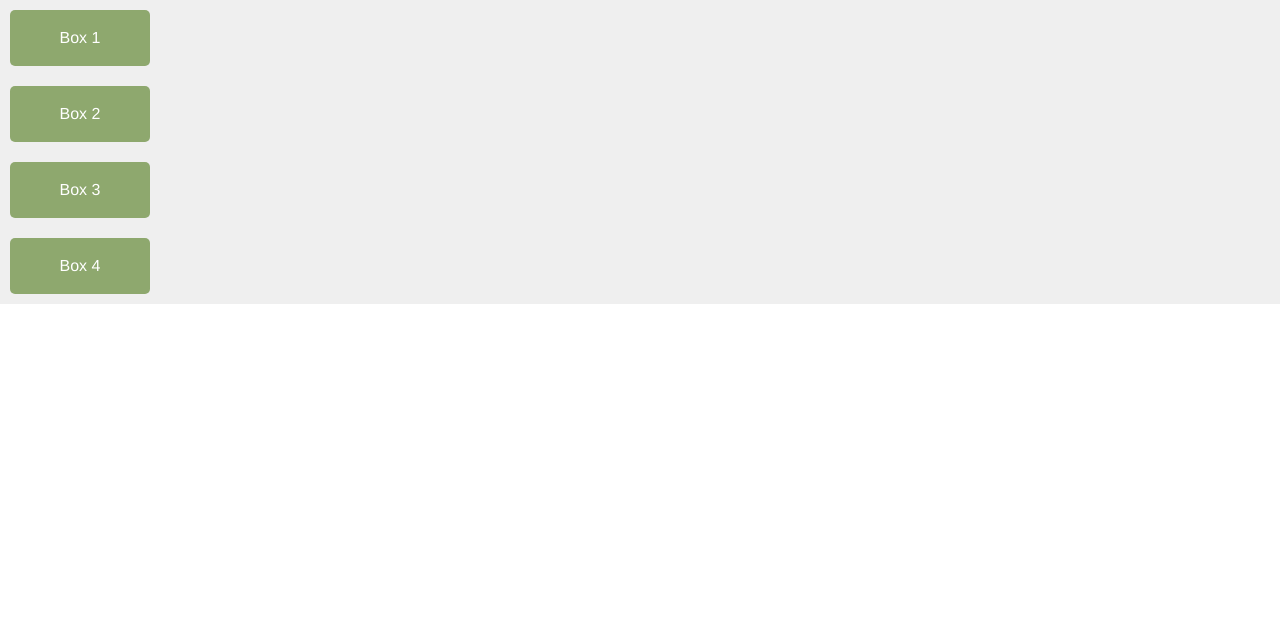
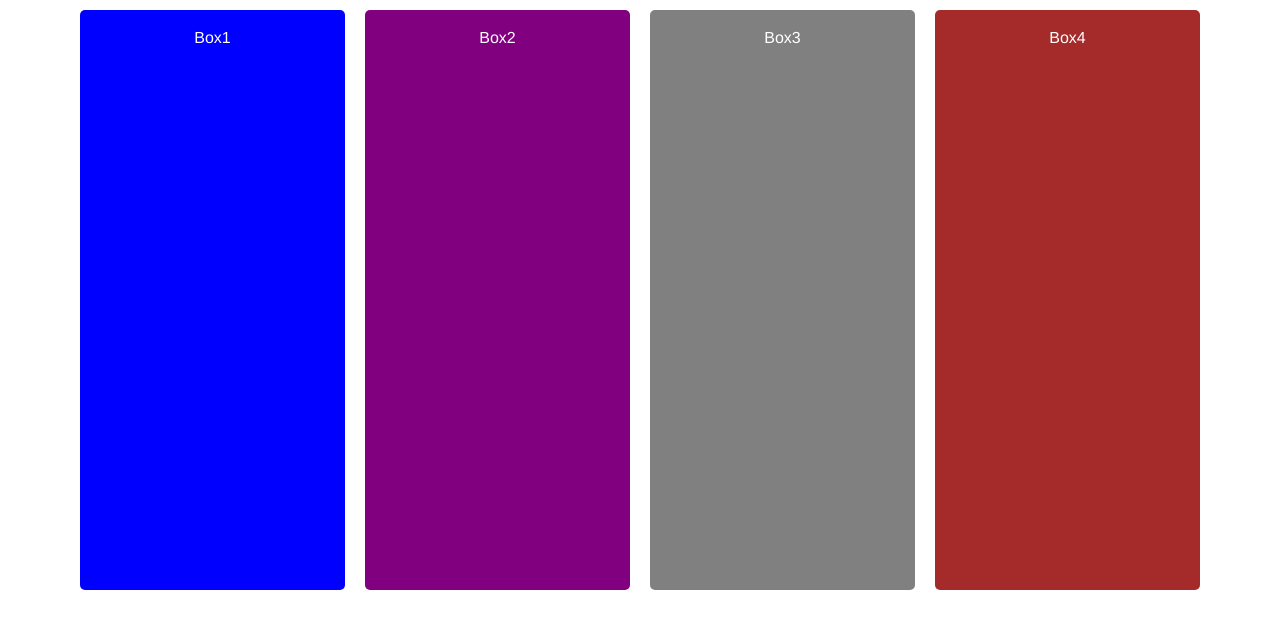
Before and after one commit to slounges/Lounges_S_MediaQuery, a plain HTML site: page index.html in a window 1280 px wide. Drawn offline with Linux system fonts and the light colour scheme; files whose address does not match are found by name.

Commit message:
added media query

```diff
--- a/css/main.css
+++ b/css/main.css
@@ -1,24 +1,86 @@
 body{
-	font-family: Helvetica, Arial, sans-serif;
-	font-size: 16px;
+	font-family:Helvetica, Arial, Sans-serif;
 }
 
-.container{
-	margin: 0 auto;
-	background-color: #efefef;
+.container
+{
+ 	margin:0 auto;
 	display: flex;
-	flex-direction: column;
-	flex-wrap: nowrap;
-	max-width: 12000px;
+	flex-direction:column;
+	flex-wrap:nowrap;
+	max-width:1140px;
+	height: 700px;
+    width: 100%;
+    justify-content: space-around;
+    text-align: center;
+    color: white;
 }
 
 .box{
-	background-color: #8ea86e;
 	color: #fff;
 	border-radius: 5px;
 	padding: 20px;
 	text-align: center;
 	margin: 10px;
-	width: 100px;
 	font-size: 1em;
 }
+
+
+.box1{
+	background-color: pink;
+	text-align: center;
+	flex:1;
+}
+.box2{
+	background-color: red;
+	text-align: center;
+	flex:1;
+}
+.box3{
+	display:none;
+}
+.box4{
+	display:none;
+}
+
+
+
+
+
+@media screen and (min-width: 642px){
+ .container{
+	 display:flex;
+	 flex-direction: row;
+	 height:600px;
+
+
+
+ }
+
+	.box1{
+		background-color: blue;
+		text-align: center;
+		flex:1;
+
+	}
+	.box2{
+		background-color: purple;
+		text-align: center;
+		flex:1;
+
+	}
+	.box3{
+		background-color: grey;
+		text-align: center;
+		flex:1;
+		display:block;
+
+	}
+	.box4{
+		background-color: brown;
+		text-align: center;
+		flex:1;
+		display:block;
+	}
+
+}
--- a/index.html
+++ b/index.html
@@ -9,10 +9,10 @@
 </head>
 <body>
 	<div class="container">
-		<div class="box box1"> Box 1</div>
-		<div class="box box2"> Box 2</div>
-		<div class="box box3"> Box 3 </div>
-		<div class="box bpx4"> Box 4</div>
+		<div class="box box1">Box1</div>
+		<div class="box box2">Box2</div>
+		<div class="box box3">Box3</div>
+		<div class="box box4">Box4</div>
 	</div>
 
 <script src="main.js"></script>
```
Also changed, not shown: 3 other files.
